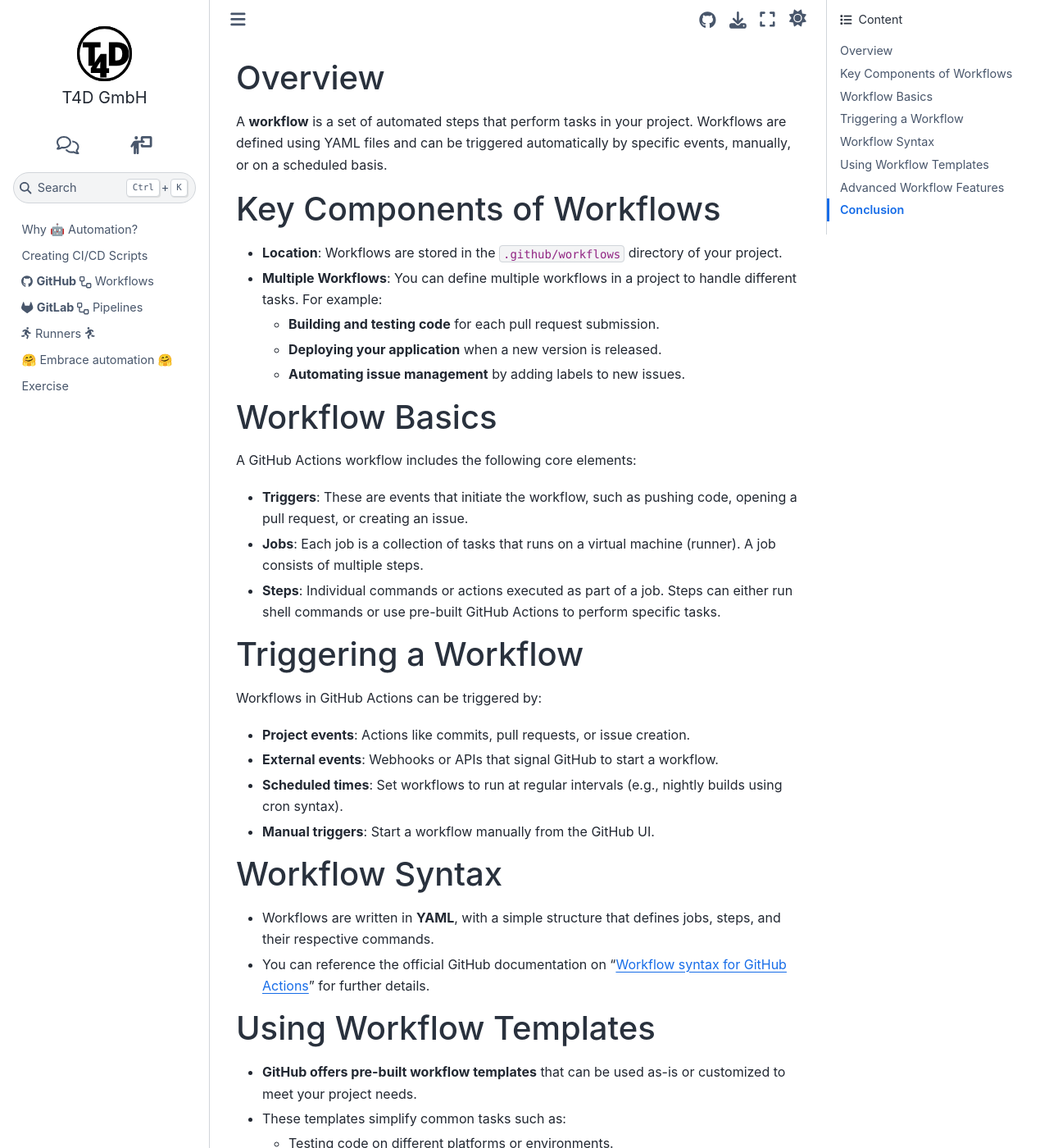
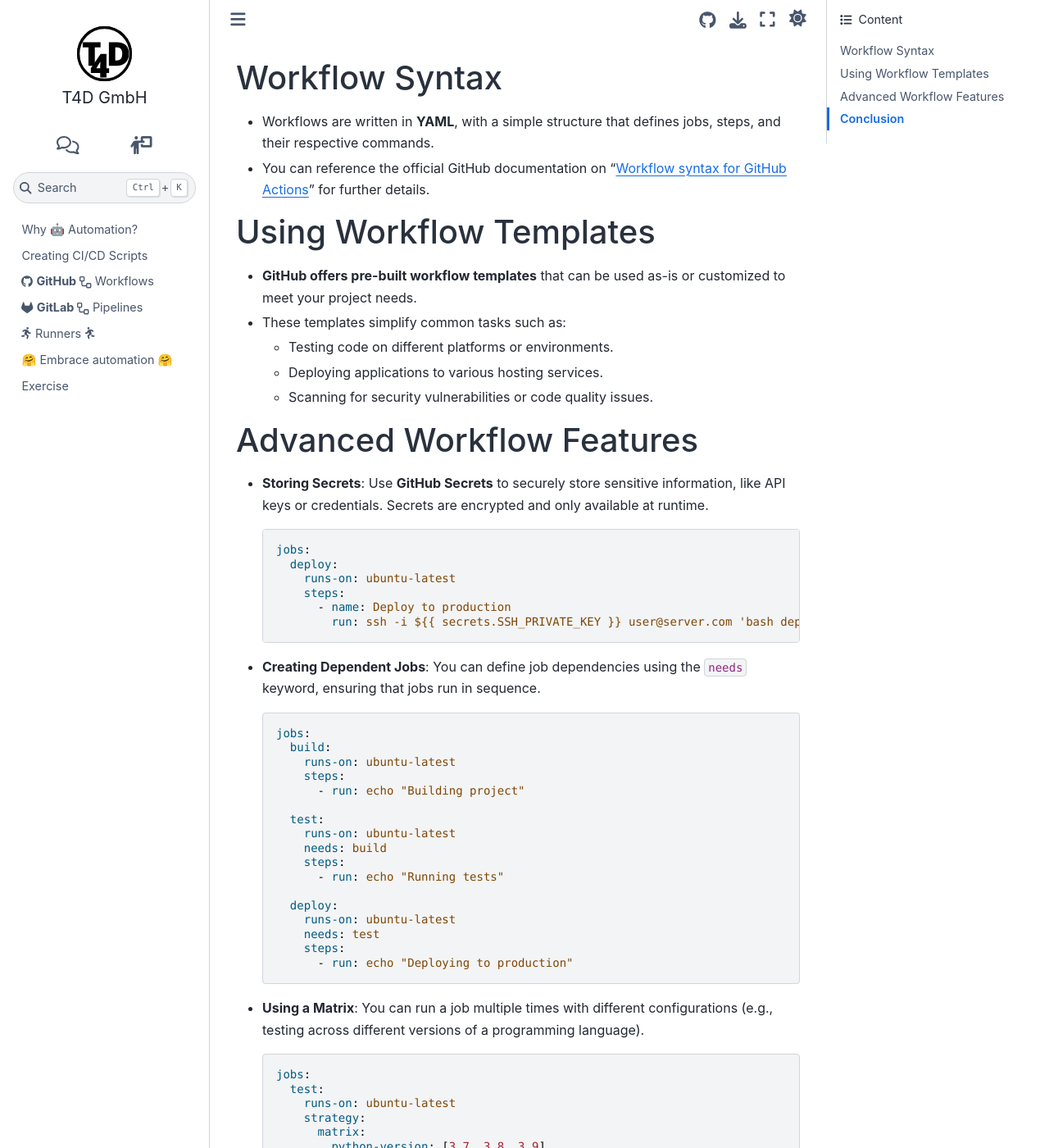
Before and after one commit to t4d-gmbh/ci-cd-workflows, a Sphinx documentation site: the page built from source/content/github_workflows/workflows.md, in a window 1280 px wide and 1400 px high. Shown: the whole window at 82% size. Built offline with Sphinx 7.4.7 and the Sphinx Book theme 1.1.4, drawn with Linux system fonts in a browser that asks for light colours; the version number could not be read and is left out.

Commit message:
done up to basic elements in gh

````diff
--- a/source/content/github_workflows/workflows.md
+++ b/source/content/github_workflows/workflows.md
@@ -1,33 +1,3 @@
-## Overview
-
-{% raw %}
-A **workflow** is a set of automated steps that perform tasks in your project. Workflows are defined using YAML files and can be triggered automatically by specific events, manually, or on a scheduled basis.
-
-## Key Components of Workflows
-
-- **Location**: Workflows are stored in the `.github/workflows` directory of your project.
-- **Multiple Workflows**: You can define multiple workflows in a project to handle different tasks. For example:
-  - **Building and testing code** for each pull request submission.
-  - **Deploying your application** when a new version is released.
-  - **Automating issue management** by adding labels to new issues.
-
-## Workflow Basics
-
-A GitHub Actions workflow includes the following core elements:
-
-- **Triggers**: These are events that initiate the workflow, such as pushing code, opening a pull request, or creating an issue.
-- **Jobs**: Each job is a collection of tasks that runs on a virtual machine (runner). A job consists of multiple steps.
-- **Steps**: Individual commands or actions executed as part of a job. Steps can either run shell commands or use pre-built GitHub Actions to perform specific tasks.
-
-## Triggering a Workflow
-
-Workflows in GitHub Actions can be triggered by:
-
-- **Project events**: Actions like commits, pull requests, or issue creation.
-- **External events**: Webhooks or APIs that signal GitHub to start a workflow.
-- **Scheduled times**: Set workflows to run at regular intervals (e.g., nightly builds using cron syntax).
-- **Manual triggers**: Start a workflow manually from the GitHub UI.
-
 ## Workflow Syntax
 
 - Workflows are written in **YAML**, with a simple structure that defines jobs, steps, and their respective commands.
@@ -43,6 +13,7 @@ Workflows in GitHub Actions can be triggered by:
 
 ## Advanced Workflow Features
 
+{% raw %}
 - **Storing Secrets**: Use **GitHub Secrets** to securely store sensitive information, like API keys or credentials. Secrets are encrypted and only available at runtime.
 
   ```yaml
````
Also changed, not shown: source/content/github_workflows/defining.md (added, +10 -0 lines), source/content/github_workflows/elements.md (added, +59 -0 lines), source/content/github_workflows/evaluation.md (+16 -0 lines), source/content/github_workflows/example.md (added, +19 -0 lines), source/content/github_workflows/index.md (+9 -3 lines), source/content/github_workflows/structure.md (deleted, +0 -17 lines), source/content/gitlab_pipelines/example.md (renamed from source/content/gitlab_pipelines/structure.md).
